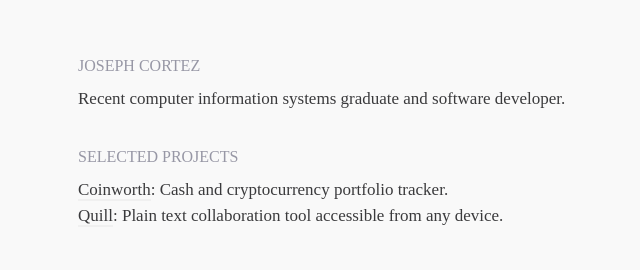
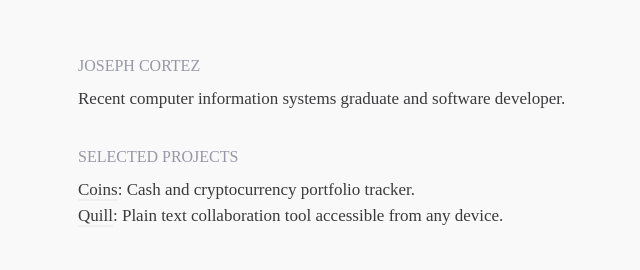
Before and after one commit to cortez/lcortez.com, a React (Create React App) app: page / in a window 1280 px wide. Shown: the part 212-482 px from the top of the page, without its empty margins (306-946 px from the left). Built offline with nearby package versions, Linux system fonts and the light colour scheme; a web font is replaced by a local one.

Commit message:
Committed with Git-Upload

```diff
--- a/src/components/Projects.jsx
+++ b/src/components/Projects.jsx
@@ -2,8 +2,8 @@ export default function Projects() {
 
     const projects = [
         {
-            name: "Coinworth",
-            href: "https://coinworth.xyz",
+            name: "Coins",
+            href: "https://cortez.link/coins",
             desc: "Cash and cryptocurrency portfolio tracker."
         },
         {
```
